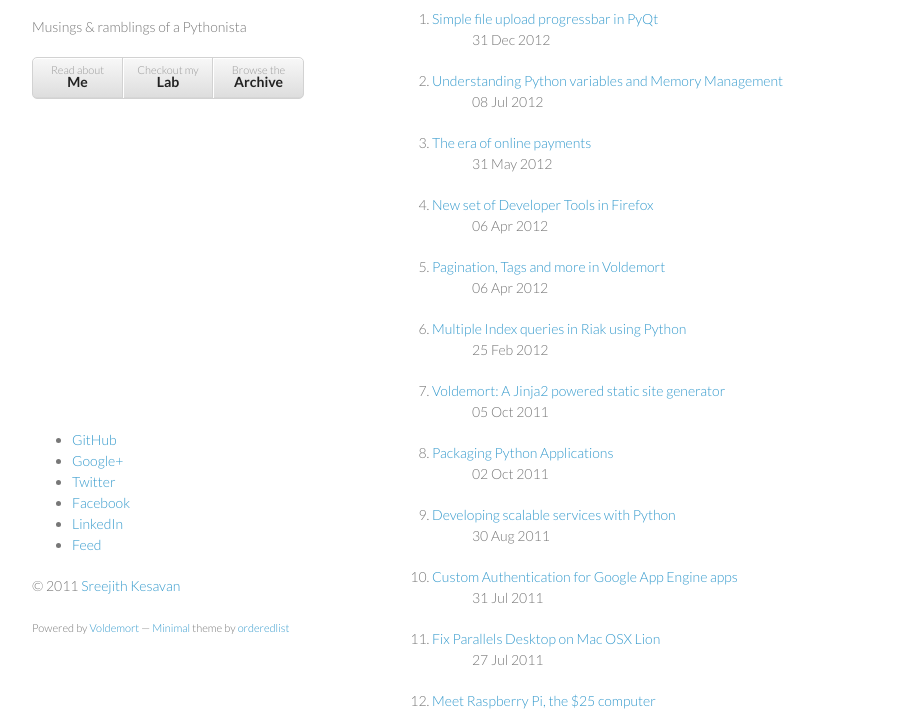
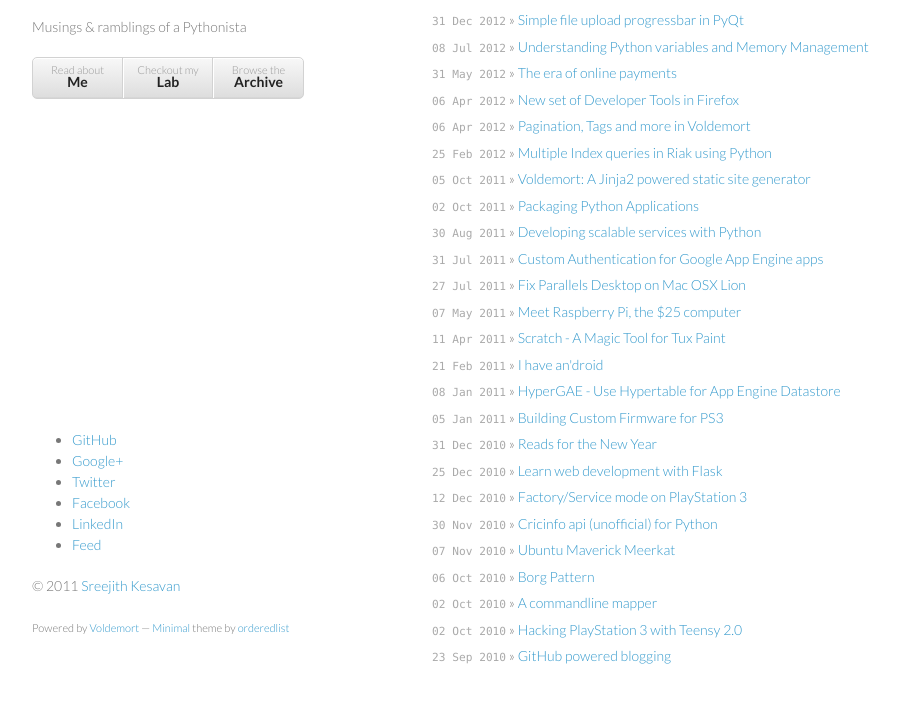
Before and after one commit to semk/semk.github.com, a plain HTML site: page archive/index.html in a window 1280 px wide. Shown: the part 93-804 px from the top of the page, without its empty margins (178-1078 px from the left). Drawn offline with Linux system fonts and the light colour scheme.

Commit message:
Updated on 2013-01-02 22:17:46.353342

```diff
--- a/archive/index.html
+++ b/archive/index.html
@@ -62,109 +62,59 @@
 
 <h2>Archive</h2>
 
-<ol>
+<ul class="posts">
 
-  <li>
-    <dl><dt><a href="/2012/12/31/file-upload-progressbar-in-pyqt">Simple file upload progressbar in PyQt</a><dd>31 Dec 2012</dl>
-  </li>
+  <li><span>31 Dec 2012</span> &raquo; <a href="/2012/12/31/file-upload-progressbar-in-pyqt">Simple file upload progressbar in PyQt</a></li>
 
-  <li>
-    <dl><dt><a href="/2012/07/08/understanding-python-variables">Understanding Python variables and Memory Management</a><dd>08 Jul 2012</dl>
-  </li>
+  <li><span>08 Jul 2012</span> &raquo; <a href="/2012/07/08/understanding-python-variables">Understanding Python variables and Memory Management</a></li>
 
-  <li>
-    <dl><dt><a href="/2012/05/31/the-era-of-online-payments">The era of online payments</a><dd>31 May 2012</dl>
-  </li>
+  <li><span>31 May 2012</span> &raquo; <a href="/2012/05/31/the-era-of-online-payments">The era of online payments</a></li>
 
-  <li>
-    <dl><dt><a href="/2012/04/06/firefox-developer-tools">New set of Developer Tools in Firefox</a><dd>06 Apr 2012</dl>
-  </li>
+  <li><span>06 Apr 2012</span> &raquo; <a href="/2012/04/06/firefox-developer-tools">New set of Developer Tools in Firefox</a></li>
 
-  <li>
-    <dl><dt><a href="/2012/04/06/pagination-tags-and-more-in-voldemort">Pagination, Tags and more in Voldemort</a><dd>06 Apr 2012</dl>
-  </li>
+  <li><span>06 Apr 2012</span> &raquo; <a href="/2012/04/06/pagination-tags-and-more-in-voldemort">Pagination, Tags and more in Voldemort</a></li>
 
-  <li>
-    <dl><dt><a href="/2012/02/25/multi-index-queries-in-riak">Multiple Index queries in Riak using Python</a><dd>25 Feb 2012</dl>
-  </li>
+  <li><span>25 Feb 2012</span> &raquo; <a href="/2012/02/25/multi-index-queries-in-riak">Multiple Index queries in Riak using Python</a></li>
 
-  <li>
-    <dl><dt><a href="/2011/10/05/voldemort-a-jinja-powered-static-site-generator">Voldemort: A Jinja2 powered static site generator</a><dd>05 Oct 2011</dl>
-  </li>
+  <li><span>05 Oct 2011</span> &raquo; <a href="/2011/10/05/voldemort-a-jinja-powered-static-site-generator">Voldemort: A Jinja2 powered static site generator</a></li>
 
-  <li>
-    <dl><dt><a href="/2011/10/02/packaging-python-applications">Packaging Python Applications</a><dd>02 Oct 2011</dl>
-  </li>
+  <li><span>02 Oct 2011</span> &raquo; <a href="/2011/10/02/packaging-python-applications">Packaging Python Applications</a></li>
 
-  <li>
-    <dl><dt><a href="/2011/08/30/developing-scalable-services-with-python">Developing scalable services with Python</a><dd>30 Aug 2011</dl>
-  </li>
+  <li><span>30 Aug 2011</span> &raquo; <a href="/2011/08/30/developing-scalable-services-with-python">Developing scalable services with Python</a></li>
 
-  <li>
-    <dl><dt><a href="/2011/07/31/custom-authentication-on-gae">Custom Authentication for Google App Engine apps</a><dd>31 Jul 2011</dl>
-  </li>
+  <li><span>31 Jul 2011</span> &raquo; <a href="/2011/07/31/custom-authentication-on-gae">Custom Authentication for Google App Engine apps</a></li>
 
-  <li>
-    <dl><dt><a href="/2011/07/27/fix-parallels-desktop-on-lion">Fix Parallels Desktop on Mac OSX Lion</a><dd>27 Jul 2011</dl>
-  </li>
+  <li><span>27 Jul 2011</span> &raquo; <a href="/2011/07/27/fix-parallels-desktop-on-lion">Fix Parallels Desktop on Mac OSX Lion</a></li>
 
-  <li>
-    <dl><dt><a href="/2011/05/07/cheapest-personal-computer-on-a-usb">Meet Raspberry Pi, the $25 computer</a><dd>07 May 2011</dl>
-  </li>
+  <li><span>07 May 2011</span> &raquo; <a href="/2011/05/07/cheapest-personal-computer-on-a-usb">Meet Raspberry Pi, the $25 computer</a></li>
 
-  <li>
-    <dl><dt><a href="/2011/04/11/a-magic-tool-for-tuxpaint">Scratch - A Magic Tool for Tux Paint</a><dd>11 Apr 2011</dl>
-  </li>
+  <li><span>11 Apr 2011</span> &raquo; <a href="/2011/04/11/a-magic-tool-for-tuxpaint">Scratch - A Magic Tool for Tux Paint</a></li>
 
-  <li>
-    <dl><dt><a href="/2011/02/21/i-have-an-droid">I have an'droid</a><dd>21 Feb 2011</dl>
-  </li>
+  <li><span>21 Feb 2011</span> &raquo; <a href="/2011/02/21/i-have-an-droid">I have an'droid</a></li>
 
-  <li>
-    <dl><dt><a href="/2011/01/08/hypergae-use-hypertable-for-appengine-datastore">HyperGAE - Use Hypertable for App Engine Datastore</a><dd>08 Jan 2011</dl>
-  </li>
+  <li><span>08 Jan 2011</span> &raquo; <a href="/2011/01/08/hypergae-use-hypertable-for-appengine-datastore">HyperGAE - Use Hypertable for App Engine Datastore</a></li>
 
-  <li>
-    <dl><dt><a href="/2011/01/05/building-custom-firmware-for-ps3">Building Custom Firmware for PS3</a><dd>05 Jan 2011</dl>
-  </li>
+  <li><span>05 Jan 2011</span> &raquo; <a href="/2011/01/05/building-custom-firmware-for-ps3">Building Custom Firmware for PS3</a></li>
 
-  <li>
-    <dl><dt><a href="/2010/12/31/reads-for-the-new-year">Reads for the New Year</a><dd>31 Dec 2010</dl>
-  </li>
+  <li><span>31 Dec 2010</span> &raquo; <a href="/2010/12/31/reads-for-the-new-year">Reads for the New Year</a></li>
 
-  <li>
-    <dl><dt><a href="/2010/12/25/learn-web-development-with-flask">Learn web development with Flask</a><dd>25 Dec 2010</dl>
-  </li>
+  <li><span>25 Dec 2010</span> &raquo; <a href="/2010/12/25/learn-web-development-with-flask">Learn web development with Flask</a></li>
 
-  <li>
-    <dl><dt><a href="/2010/12/12/factory-service-mode-om-playstation-3">Factory/Service mode on PlayStation 3</a><dd>12 Dec 2010</dl>
-  </li>
+  <li><span>12 Dec 2010</span> &raquo; <a href="/2010/12/12/factory-service-mode-om-playstation-3">Factory/Service mode on PlayStation 3</a></li>
 
-  <li>
-    <dl><dt><a href="/2010/11/30/cricinfo-api-for-python">Cricinfo api (unofficial) for Python</a><dd>30 Nov 2010</dl>
-  </li>
+  <li><span>30 Nov 2010</span> &raquo; <a href="/2010/11/30/cricinfo-api-for-python">Cricinfo api (unofficial) for Python</a></li>
 
-  <li>
-    <dl><dt><a href="/2010/11/07/ubuntu-maverick-meerkat">Ubuntu Maverick Meerkat</a><dd>07 Nov 2010</dl>
-  </li>
+  <li><span>07 Nov 2010</span> &raquo; <a href="/2010/11/07/ubuntu-maverick-meerkat">Ubuntu Maverick Meerkat</a></li>
 
-  <li>
-    <dl><dt><a href="/2010/10/06/borg-pattern">Borg Pattern</a><dd>06 Oct 2010</dl>
-  </li>
+  <li><span>06 Oct 2010</span> &raquo; <a href="/2010/10/06/borg-pattern">Borg Pattern</a></li>
 
-  <li>
-    <dl><dt><a href="/2010/10/02/commandline-mapper">A commandline mapper</a><dd>02 Oct 2010</dl>
-  </li>
+  <li><span>02 Oct 2010</span> &raquo; <a href="/2010/10/02/commandline-mapper">A commandline mapper</a></li>
 
-  <li>
-    <dl><dt><a href="/2010/10/02/hacking-playstation3-with-teensy">Hacking PlayStation 3 with Teensy 2.0</a><dd>02 Oct 2010</dl>
-  </li>
+  <li><span>02 Oct 2010</span> &raquo; <a href="/2010/10/02/hacking-playstation3-with-teensy">Hacking PlayStation 3 with Teensy 2.0</a></li>
 
-  <li>
-    <dl><dt><a href="/2010/09/23/github-powered-blogging">GitHub powered blogging</a><dd>23 Sep 2010</dl>
-  </li>
+  <li><span>23 Sep 2010</span> &raquo; <a href="/2010/09/23/github-powered-blogging">GitHub powered blogging</a></li>
 
-</ol>
+</ul>
 
 
       </section>
--- a/stylesheets/styles.css
+++ b/stylesheets/styles.css
@@ -285,3 +285,18 @@ footer {
     color:#444;
   }
 }
+
+ul.posts {
+  list-style-type: none;
+  margin-bottom: 2em;
+}
+
+ul.posts li {
+  line-height: 1.75em;
+}
+
+ul.posts span {
+  color: #aaa;
+  font-family: Monaco, "Courier New", monospace;
+  font-size: 80%;
+}
```
